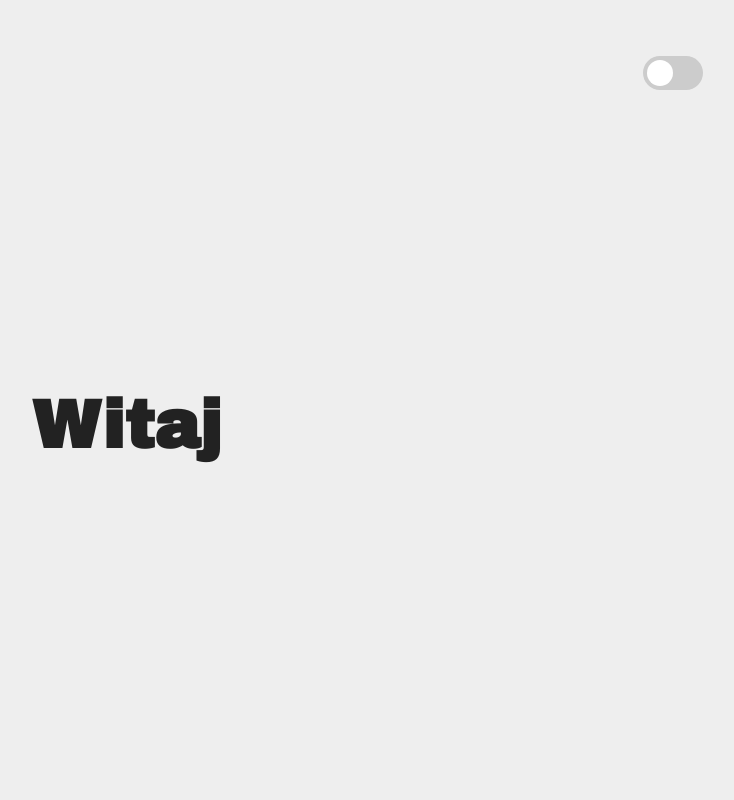
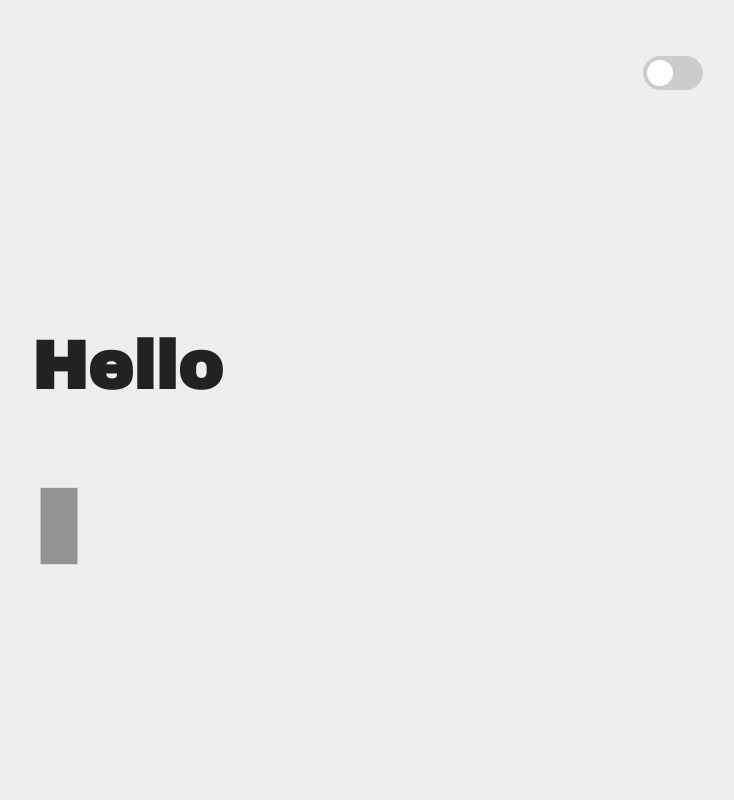
Before and after one commit to itsmemada/Portfolio, a React (Create React App) app: page / in a window 1280 px wide. Shown: the top 800 px of the page, without its empty margins (513-1247 px from the left). Built offline with nearby package versions, Linux system fonts and the light colour scheme.

Commit message:
added blinker not ready for production

```diff
--- a/src/App.scss
+++ b/src/App.scss
@@ -8,6 +8,8 @@
   text-align: center;
   font-size:45px;
   padding-top: 50px;
+  float:left;
+  display:inline;
 }
 .dark .name{
 	color: $dark-text-color;
@@ -23,4 +25,17 @@
 }
 .dark .App-header {
 	color:$dark-text-color;
+
 }
+.blink_me {
+  font-size:100px;
+  animation: blinker 2s linear infinite;
+  float:left;
+  display:inline;
+}
+
+@keyframes blinker {
+  50% {
+    opacity: 0;
+  }
+}
--- a/src/App.tsx
+++ b/src/App.tsx
@@ -12,7 +12,9 @@ function App() {
 	<DarkmodeButton />
 	<header className="App-header">
         <section className = 'name'>
-		<h1>Witaj</h1>
+		<h1>Hello </h1>
+    <div className="blink_me">▮</div>
+
         </section>
 	</header>
       <Description />
```
Also changed, not shown: package.json (+11 -0 lines), 1 other file (tests, documents, lock files or other folders).
